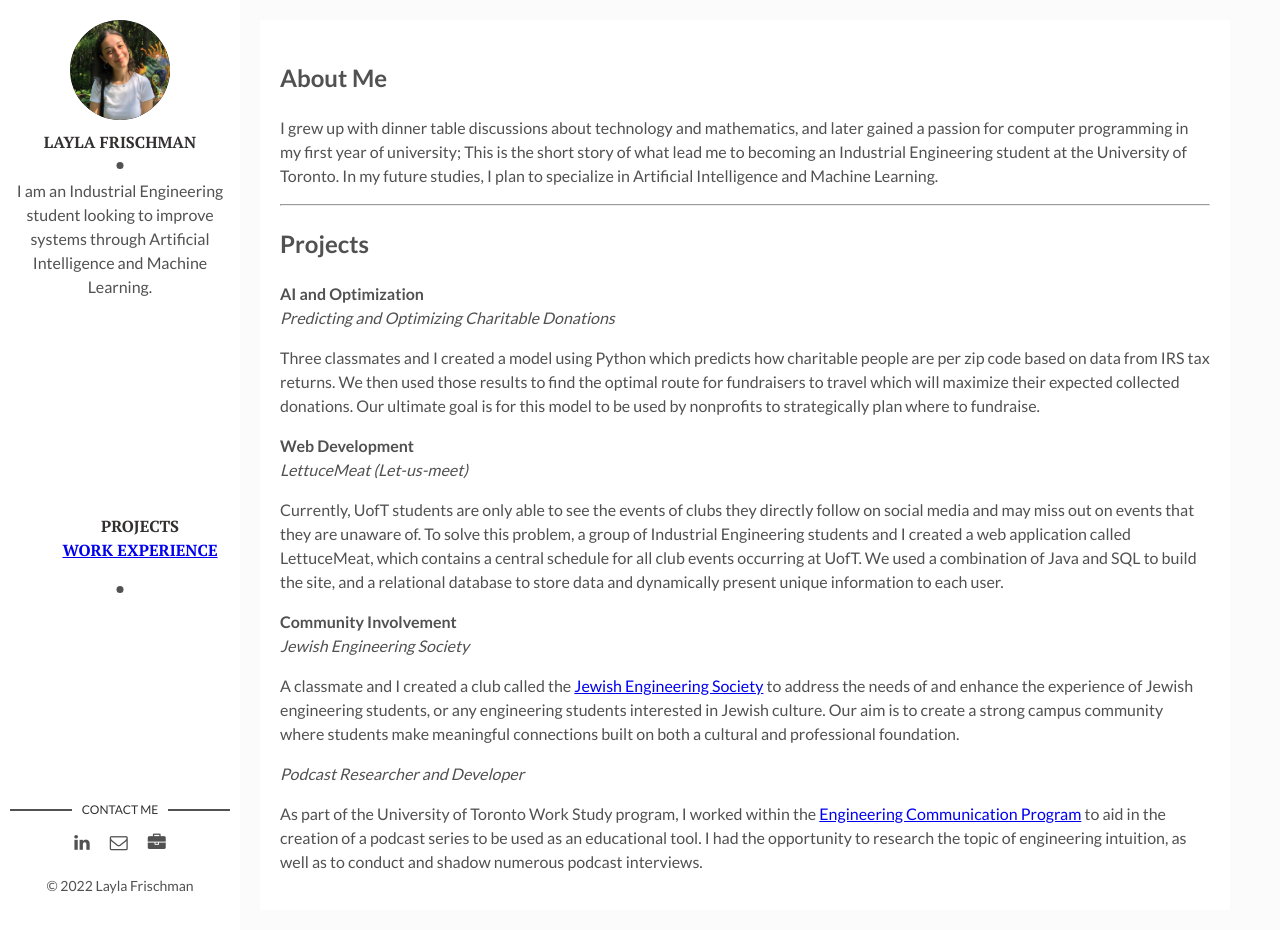
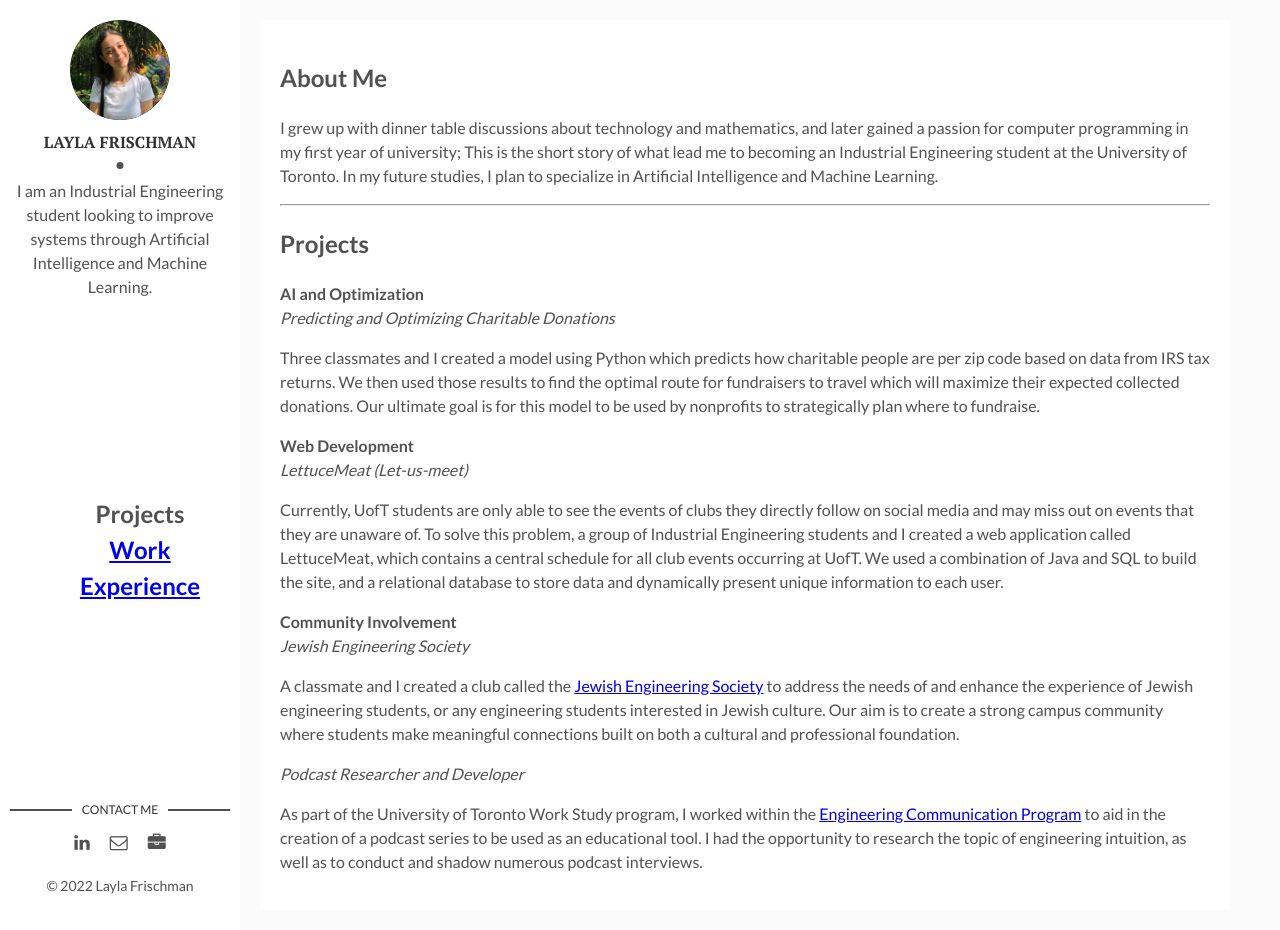
Before and after one commit to laylafrischman/laylafrischman.github.io, a Jekyll site: the page built from index.md, in a window 1280 px wide and 930 px high. Built offline with Jekyll 4.4.1, drawn with Linux system fonts in a browser that asks for light colours.

Commit message:
Update sidebar.html

```diff
--- a/_includes/sidebar.html
+++ b/_includes/sidebar.html
@@ -12,12 +12,12 @@
   <!-- navbar -->
 
   <div class="about">
-    <div class="author-name">
+    <h2  style= "text-align: center;">
     <ul style="list-style-type: none;>
   <li><a href="default.asp">Projects</a></li>
   <li><a href="news.asp">Work Experience</a></li>
   </ul>
-    </div>
+    </h2>
   </div>
 
   <footer>
```
